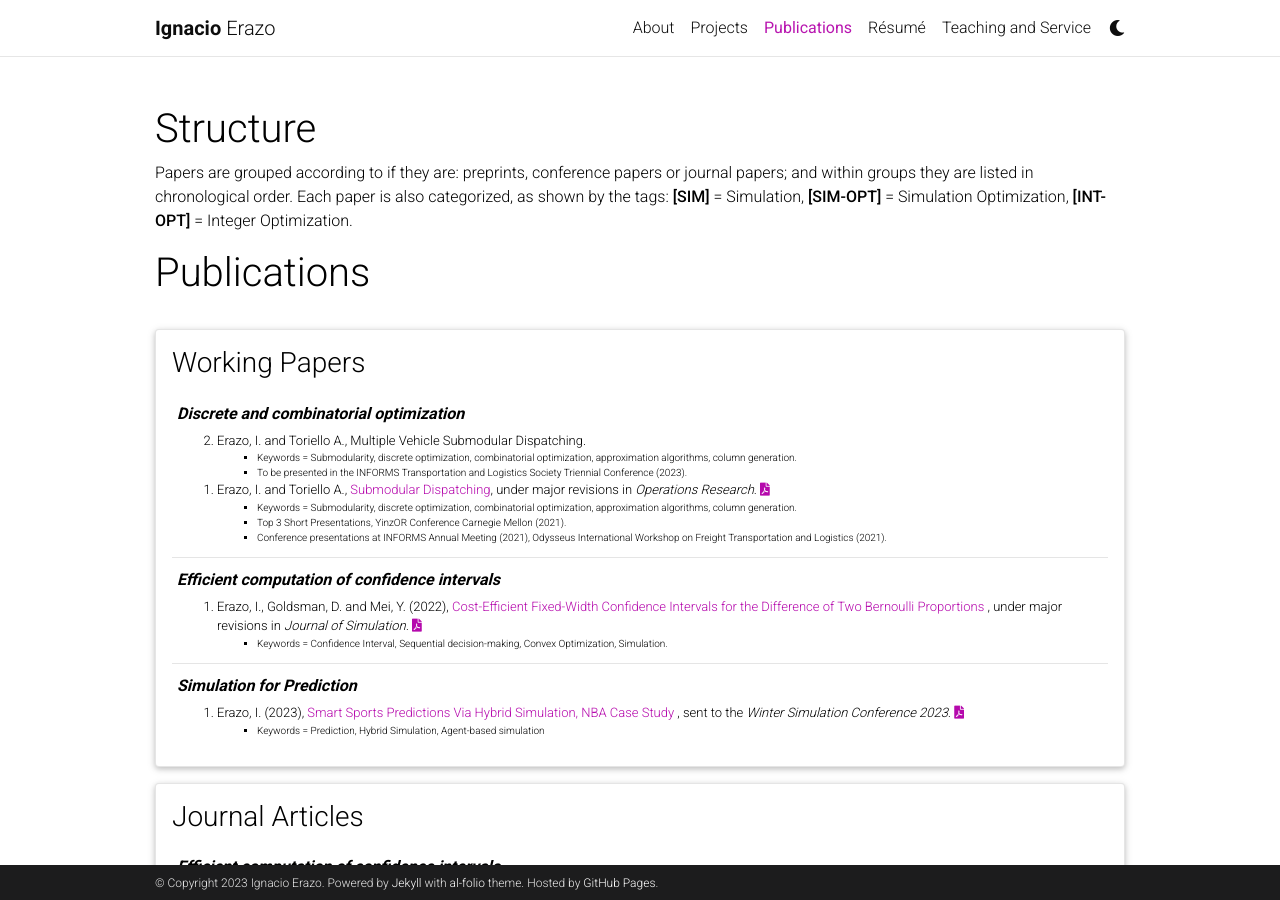
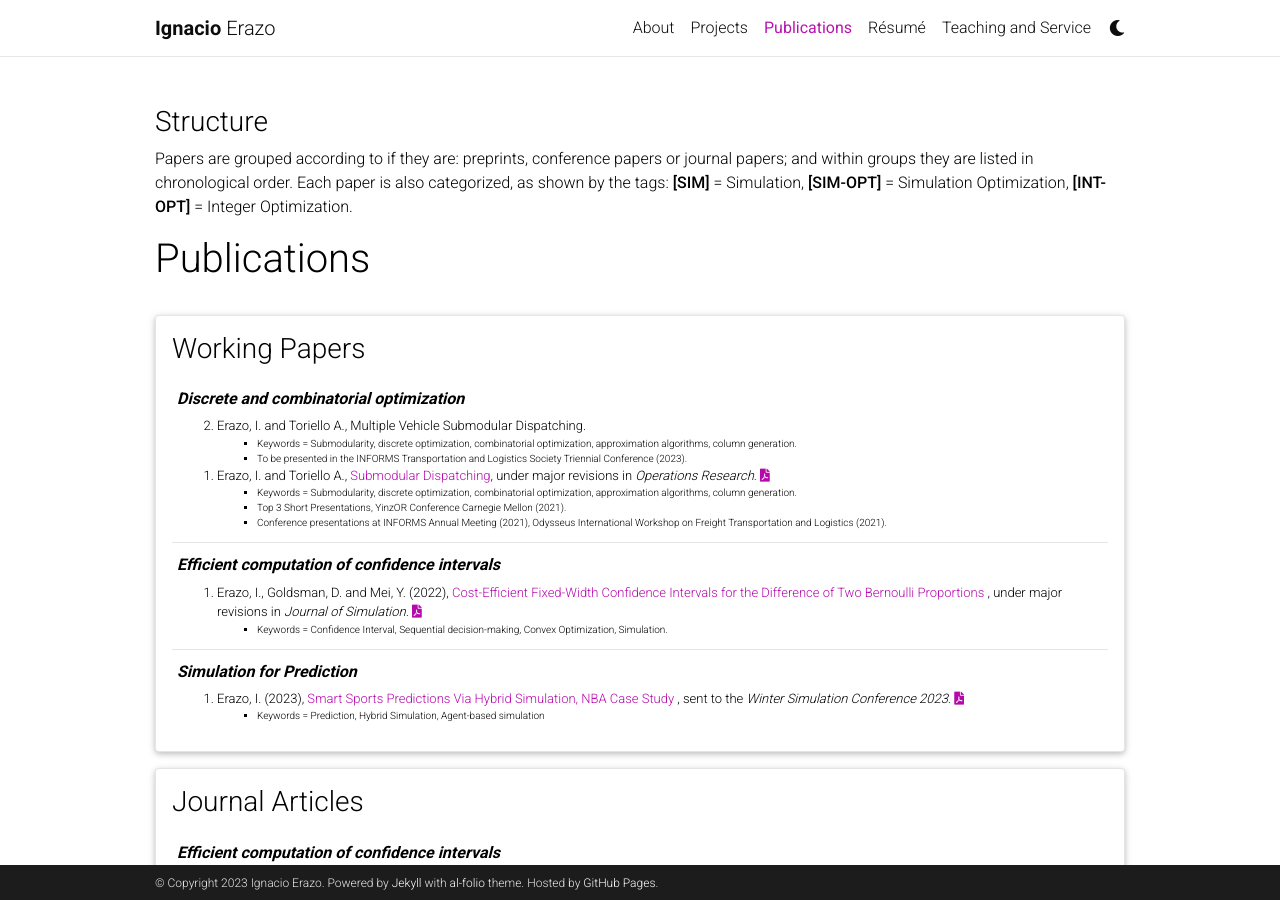
Before and after one commit to ierazo/ierazo.github.io, a Jekyll site: the page built from _pages/pubs_detailed.md, in a window 1280 px wide and 900 px high. Built offline with Jekyll 4.4.1, drawn with Linux system fonts in a browser that asks for light colours; comment, search, counter and statistics services are not loaded; a style sheet for code colours, icons or effects is not loaded.

Commit message:
modify text Pubs

```diff
--- a/_layouts/pubs_detailed.html
+++ b/_layouts/pubs_detailed.html
@@ -3,8 +3,9 @@ layout: default
 ---
 
 <body>
-	<h1>Structure</h1>
-	<p>Papers are grouped according to if they are: preprints, conference papers or journal papers; and within groups they are listed in chronological order.
+	<h3>Structure</h3>
+	<p style="font-size: 16px;">Papers are grouped according to if they are: preprints, conference papers or journal papers;
+  and within groups they are listed in chronological order.
   Each paper is also categorized, as shown by the tags: <strong>[SIM]</strong> = Simulation, <strong>[SIM-OPT]</strong> = Simulation Optimization, <strong>[INT-OPT]</strong> = Integer Optimization.</p>
 </body>
 
```
